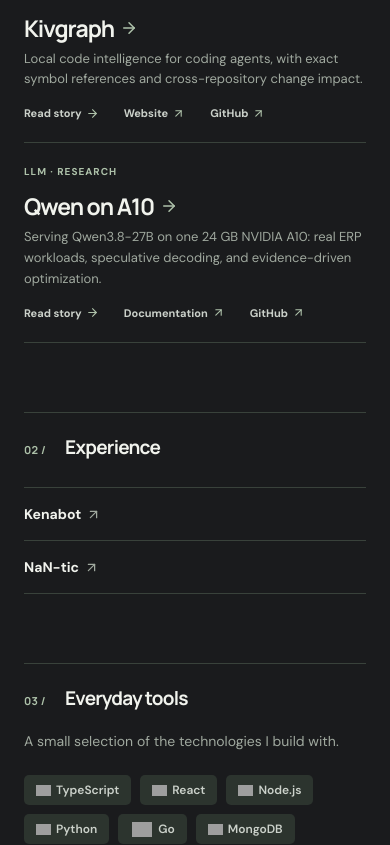
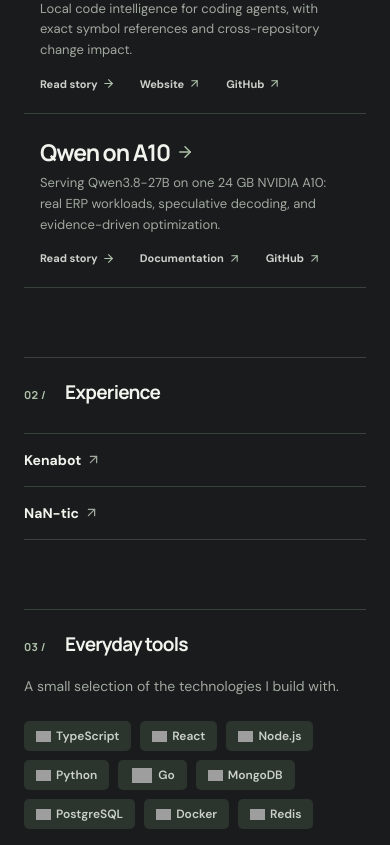
Before and after one commit to Luqueee/portfolio, a React (Vite) app: page / in a window 390 px wide. Shown: the part 950-1795 px from the top of the page. Built offline with nearby package versions, Linux system fonts and the light colour scheme; grey boxes are pictures that could not be loaded.

Commit message:
feat(site): refine project cards and microinteractions

```diff
--- a/src/site.tsx
+++ b/src/site.tsx
@@ -17,6 +17,7 @@
   Python: 'python.svg',
   Go: 'golang_dark.svg',
   MongoDB: 'mongodb-icon-dark.svg',
+  PostgreSQL: 'postgresql.svg',
   Docker: 'docker.svg',
   Redis: 'redis.svg',
 } as const
@@ -45,7 +46,6 @@
     <div className="project-list">
       {projects.map((project) => (
         <article className="project-row" key={project.name}>
-          <span className="project-kind">{project.kind}</span>
           <div className="project-summary">
             <h3><Link to={project.path} viewTransition>{project.name} <ArrowRight size={18} /></Link></h3>
             <p>{project.description}</p>
@@ -179,7 +179,7 @@
         <div className="section-heading"><span className="section-index">03 /</span><h2 id="stack-title">Everyday tools</h2></div>
         <p className="section-description">A small selection of the technologies I build with.</p>
         <div className="stack-list" aria-label="Technologies">
-          {(['TypeScript', 'React', 'Node.js', 'Python', 'Go', 'MongoDB', 'Docker', 'Redis'] as Technology[]).map((technology) => <TechnologyLabel name={technology} key={technology} />)}
+          {(['TypeScript', 'React', 'Node.js', 'Python', 'Go', 'MongoDB', 'PostgreSQL', 'Docker', 'Redis'] as Technology[]).map((technology) => <TechnologyLabel name={technology} key={technology} />)}
         </div>
       </section>
 
--- a/src/styles.css
+++ b/src/styles.css
@@ -88,26 +88,26 @@
 .section-index { font-family: 'Manrope', sans-serif; font-size: 11px; letter-spacing: .03em; color: var(--accent); font-weight: 700; white-space: nowrap; }
 h2 { font-size: 19px; font-weight: 700; letter-spacing: -.04em; line-height: 1.45; margin: 0; }
 .project-list { margin-top: 25px; }
-.project-row { display: grid; grid-template-columns: 95px minmax(0, 1fr); align-items: start; gap: 22px; padding: 27px 0; border-bottom: 1px solid var(--line); transition: background-color .3s ease; }
+.project-row { position: relative; isolation: isolate; padding: 27px 24px; border-bottom: 1px solid var(--line); transition: background-color .3s ease; }
 .project-row:hover { background-color: rgba(174, 194, 170, .045); }
 .project-row:first-child { border-top: 1px solid var(--line); }
-.project-kind { align-self: start; padding-top: 7px; color: var(--accent); font-size: 10px; font-weight: 700; letter-spacing: .1em; text-transform: uppercase; white-space: nowrap; }
 .project-summary h3 { margin: 0 0 5px; color: var(--heading); font-family: 'Manrope', sans-serif; font-size: 23px; letter-spacing: -.045em; }
 .project-summary h3 a { display: inline-flex; align-items: center; gap: 6px; }
-.project-summary h3 a svg { color: var(--accent); transition: transform .3s cubic-bezier(.22,1,.36,1); }
-.project-row:hover .project-summary h3 a svg { transform: translate(3px, -3px); }
+.project-summary h3 a::after { content: ''; position: absolute; inset: 0; z-index: 1; }
+.project-summary h3 a:focus-visible::after { outline: 2px solid var(--accent); outline-offset: 4px; }
+.project-summary h3 a svg { color: var(--accent); }
 .project-summary h3 a:hover { color: var(--accent); }
 .project-summary p { margin: 0; color: var(--muted); font-size: 13px; line-height: 1.6; }
 .project-links { display: flex; flex-wrap: wrap; gap: 12px 25px; margin-top: 16px; }
-.project-links a { display: inline-flex; align-items: center; gap: 4px; color: var(--text); font-size: 11px; font-weight: 700; white-space: nowrap; }
+.project-links a { position: relative; z-index: 2; display: inline-flex; align-items: center; gap: 4px; color: var(--text); font-size: 11px; font-weight: 700; white-space: nowrap; }
 .project-links a:hover, .project-links svg { color: var(--accent); }
 .experience-list { margin: 26px 0 0 45px; }
 .experience-item { display: block; border-bottom: 1px solid var(--line); padding: 17px 0; font-size: 14px; transition: padding .2s ease; }
 .experience-item:first-child { border-top: 1px solid var(--line); }
 .experience-item:hover { padding-left: 7px; }
 .experience-name { font-weight: 700; color: var(--heading); display: inline-flex; align-items: center; gap: 5px; }
-.experience-name svg { color: var(--muted); transition: transform .2s ease; }
-.experience-item:hover .experience-name svg { transform: translate(2px, -2px); color: var(--accent); }
+.experience-name svg { color: var(--muted); }
+.experience-item:hover .experience-name svg { color: var(--accent); }
 .section-description { color: var(--muted); font-size: 14px; line-height: 1.7; margin: 17px 0 22px 45px; }
 .stack-list { display: flex; gap: 9px; flex-wrap: wrap; margin-left: 45px; }
 .stack-tag { background: var(--soft); color: var(--text); padding: 7px 12px; border-radius: 5px; font-size: 12px; font-weight: 600; transition: transform .3s cubic-bezier(.22,1,.36,1), background-color .3s ease; }
@@ -128,8 +128,6 @@
 .projects .back-link { margin-bottom: 100px; }
 .back-link { display: inline-flex; align-items: center; gap: 8px; font-size: 13px; font-weight: 700; color: var(--heading); border-bottom: 1px solid var(--line); padding-bottom: 5px; }
 .back-link:hover { color: var(--accent); border-color: var(--accent); }
-.back-link svg { transition: transform .2s ease; }
-.back-link:hover svg { transform: translateX(3px); }
 
 .project-article { margin-top: 64px; }
 .article-breadcrumb { display: inline-flex; align-items: center; gap: 8px; color: var(--muted); font-size: 12px; font-weight: 600; margin-bottom: 45px; }
@@ -150,6 +148,25 @@
 .article-body pre code { background: none; padding: 0; }
 .project-article > .back-link { margin: 26px 0 110px; }
 
+@media (prefers-reduced-motion: no-preference) {
+  .brand { transition: transform .25s cubic-bezier(.22,1,.36,1), scale .15s ease; }
+  .brand:is(:hover, :focus-visible) { transform: rotate(-1deg); }
+  .brand:active { scale: .96; }
+
+  :is(.project-links a, .article-actions a) { position: relative; }
+  :is(.project-links a, .article-actions a)::after { content: ''; position: absolute; left: 0; right: 0; bottom: -4px; height: 1px; background: currentColor; transform: scaleX(0); transform-origin: right; transition: transform .25s cubic-bezier(.22,1,.36,1); }
+  :is(.project-links a, .article-actions a):is(:hover, :focus-visible)::after { transform: scaleX(1); transform-origin: left; }
+
+  :is(.project-summary h3 a, .project-links a, .article-actions a, .email-link, .experience-item, .back-link) svg { transition: transform .3s ease; }
+  :is(.project-links a, .article-actions a, .email-link, .experience-item):is(:hover, :focus-visible) svg.lucide-arrow-up-right { transform: translate(1px, -1px); }
+  :is(.project-summary h3 a, .project-links a, .back-link):is(:hover, :focus-visible) svg.lucide-arrow-right { transform: translateX(1px); }
+  .article-breadcrumb svg { transition: transform .3s ease; }
+  .article-breadcrumb:is(:hover, :focus-visible) svg { transform: translateX(-1px) rotate(180deg); }
+
+  :is(.project-links a, .article-actions a, .social-links a, .email-link, .back-link) { transition: color .2s ease, transform .25s cubic-bezier(.22,1,.36,1), scale .12s ease; }
+  :is(.project-links a, .article-actions a, .social-links a, .email-link, .back-link):active { scale: .97; }
+}
+
 @media (max-width: 640px) {
   .site-header { padding: 0 24px; min-height: 72px; }
   .top-nav { gap: 17px; font-size: 12px; }
@@ -158,8 +175,7 @@
   h1 { margin-top: 26px; }
   .lead { margin-bottom: 32px; }
   .section { margin-top: 69px; }
-  .project-row { grid-template-columns: 1fr; gap: 12px; padding: 22px 0; }
-  .project-kind { padding-top: 0; }
+  .project-row { padding: 22px 16px; }
   .experience-list, .section-description, .stack-list, .email-link, .social-links { margin-left: 0; }
   .connect-section { margin-bottom: 85px; }
   .site-footer { flex-direction: column; gap: 7px; }
```
Also changed, not shown: 1 other file (tests, documents, lock files or other folders).
